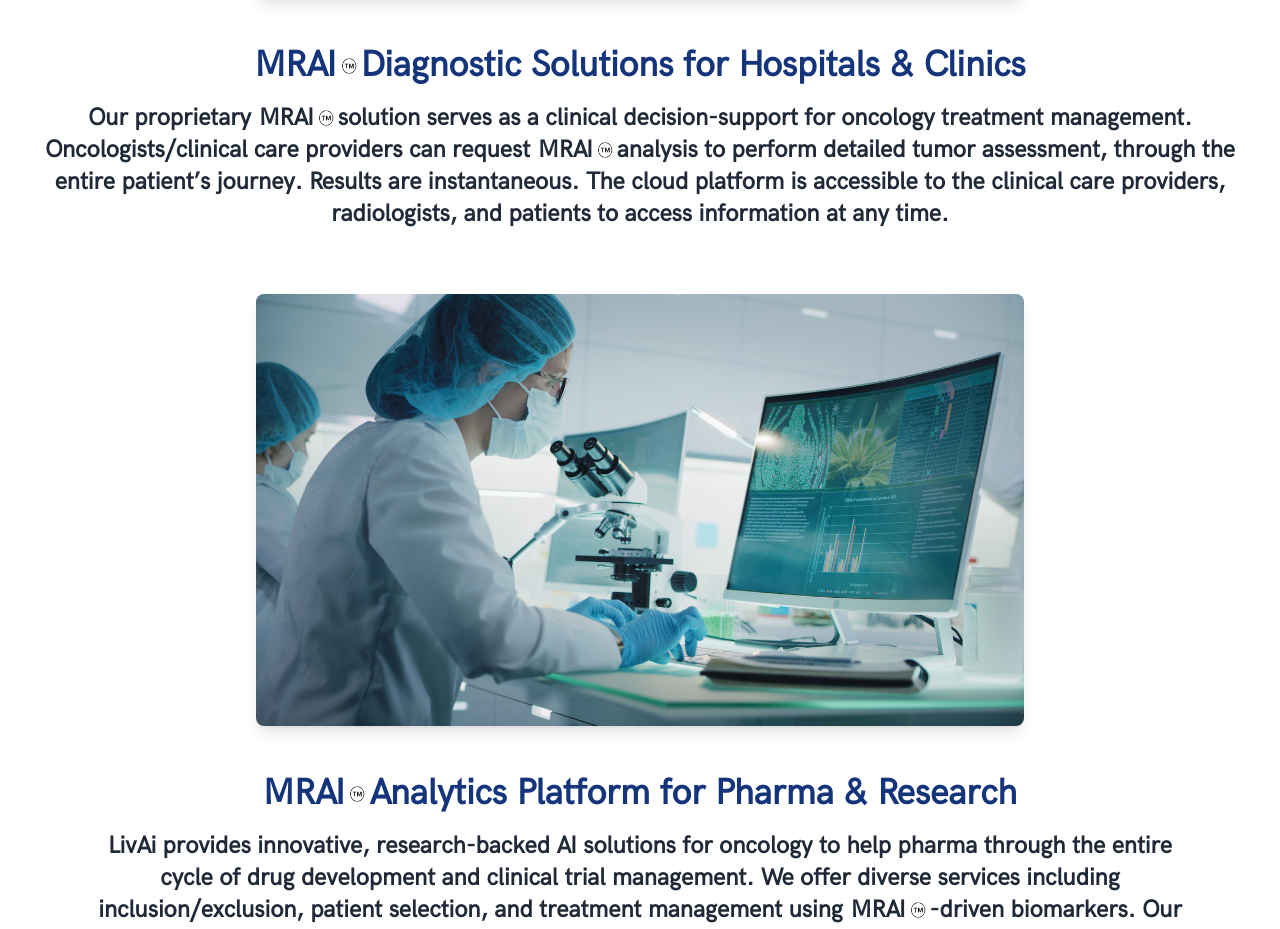
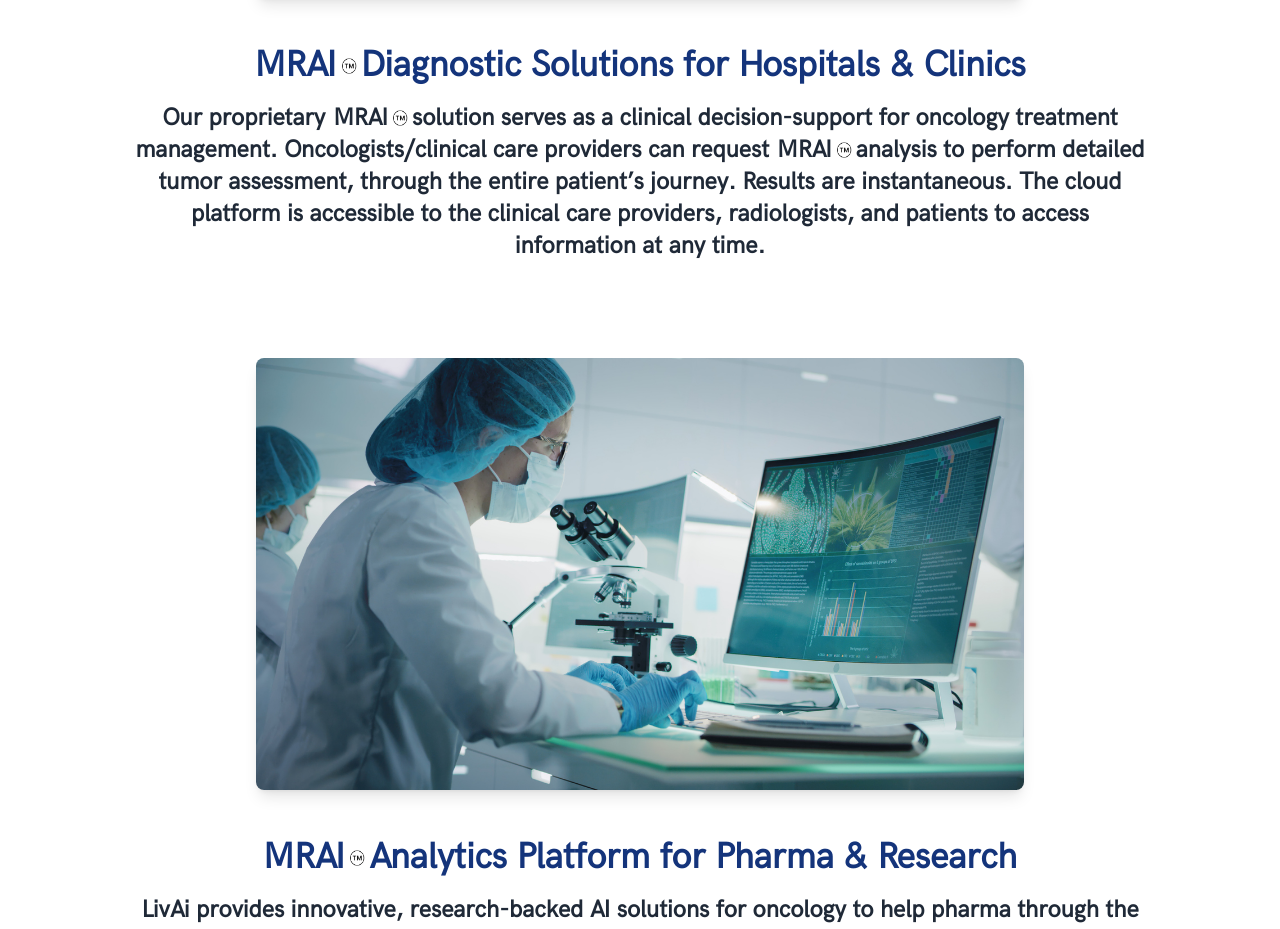
Before and after one commit to ChristopherCarlton/LivAi, a Next.js app: page /products in a window 1280 px wide. Shown: the part 1019-1948 px from the top of the page. Built offline with nearby package versions, Linux system fonts and the light colour scheme.

Commit message:
final changes

```diff
--- a/src/app/page.tsx
+++ b/src/app/page.tsx
@@ -98,25 +98,38 @@
             />
           </h2>
         </div>
-        <div className="grid grid-cols-1 md:grid-cols-2 gap-8 items-center">
+
+
+        <div className="grid grid-cols-1 md:grid-cols-5 gap-8 items-center">
+  {/* Image spanning the first two columns */}
+  <div className="col-span-2 flex justify-end md:pr-4">
     <Image
       src="/images/brain.png"
       alt="AI-driven medical imaging platform"
       width={150}
       height={150}
-            className="w-3/4 h-auto mb-8 md:mb-0 rounded-lg mx-auto"
+      className="w-[400px] h-auto rounded-lg"
     />
-          <div className="text-center flex flex-col items-center md:items-start">
-          <p className="text-base sm:text-lg md:text-xl lg:text-2xl mb-8 text-gray-800">
+  </div>
+
+  {/* Text content spanning the next two columns */}
+  <div className="col-span-2 flex flex-col items-center text-center md:text-left">
+    <p className="text-center sm:text-lg md:text-xl lg:text-2xl mb-8 text-gray-800">
       LivAi provides a suite of cloud-based artificial intelligence (AI)-driven software solutions focused on providing improved analysis and deep insights towards diagnosis, prognosis, prediction to drug response, and treatment monitoring in&nbsp;oncology.
     </p>
-            <div className="flex justify-center md:justify-center w-full">
-              <button className="bg-primary text-secondary py-2 px-6 rounded shadow-lg transform hover:scale-105 transition-transform duration-300">
-                <a href="/connect">Request Demo</a>
-              </button>
+    <div className="flex justify-center w-full">
+      <a href="/connect" className="bg-primary text-secondary py-2 px-6 rounded shadow-lg transform hover:scale-105 transition-transform duration-300">
+        Request Demo
+      </a>
     </div>
   </div>
+
+  {/* Empty column for alignment */}
+  <div className="hidden md:block"></div>
 </div>
+
+
+
       </section>
 
       <section id="partners">
@@ -136,3 +149,144 @@
 }
 
 export default Page;
+
+
+
+// "use client";
+// import React, { useEffect, useRef } from "react";
+// import Image from "next/image";
+// import About from "./about/page";
+// import Media from "./media/page";
+// import Partners from "./components/partners";
+
+// function Page() {
+//   const videoRef = useRef<HTMLVideoElement>(null);
+
+//   useEffect(() => {
+//     const handleScroll = () => {
+//       const elements = document.querySelectorAll('.fade-in');
+//       const windowHeight = window.innerHeight;
+//       elements.forEach((element) => {
+//         const positionFromTop = element.getBoundingClientRect().top;
+//         if (positionFromTop - windowHeight <= 0) {
+//           element.classList.add('opacity-95', 'translate-y-0');
+//         }
+//       });
+//     };
+
+//     window.addEventListener('scroll', handleScroll);
+//     handleScroll(); // Trigger once on mount
+
+//     return () => {
+//       window.removeEventListener('scroll', handleScroll);
+//     };
+//   }, []);
+
+//   useEffect(() => {
+//     if (videoRef.current) {
+//       videoRef.current.playbackRate = 0.5; // Set the playback rate to half speed
+//     }
+//   }, []);
+
+//   useEffect(() => {
+//     const hash = window.location.hash;
+//     if (hash) {
+//       const element = document.querySelector(hash);
+//       if (element) {
+//         element.scrollIntoView({ behavior: "smooth" });
+//       }
+//     }
+//   }, []);
+
+//   return (
+//     <div className="bg-secondary text-primary">
+//       <section className="relative overflow-hidden fade-in opacity-0 transition-opacity duration-1000 max-h-[800px]">
+//     <div className="w-full h-auto bg-cover bg-top flex flex-col sm:flex-row">
+//         <div className="relative w-full h-full sm:w-1/2">
+//             <video
+//                 ref={videoRef}
+//                 src="/videos/coverVideoLeft.mp4"
+//                 autoPlay
+//                 loop
+//                 muted
+//                 playsInline
+//                 className="w-full h-full object-cover object-top"
+//                 style={{ maxHeight: '800px', minHeight: '400px' }}
+//             ></video>
+//             {/* Text for mobile screens */}
+//             <div className="flex sm:hidden absolute inset-0 flex-col justify-end items-center text-center pb-8">
+//                 <h1 className="text-3xl text-white pb-8">
+//                     AI-Powered Cancer Diagnostics <br />Using Medical Imaging
+//                 </h1>
+//             </div>
+//         </div>
+//         <video
+//             ref={videoRef}
+//             src="/videos/coverVideoRight.mp4"
+//             autoPlay
+//             loop
+//             muted
+//             playsInline
+//             className="w-full h-full sm:w-1/2 object-cover object-top"
+//             style={{ maxHeight: '800px', minHeight: '400px' }}
+//         ></video>
+//     </div>
+//     {/* Existing div for larger screens */}
+//     <div className="hidden sm:flex absolute inset-0 flex-col justify-end items-center text-center sm:pb-8">
+//         <h1 className="text-3xl sm:text-4xl md:text-5xl lg:text-6xl text-white pb-16">
+//             AI-Powered Cancer Diagnostics <br />Using Medical Imaging
+//         </h1>
+//     </div>
+// </section>
+
+
+
+//       <section className="pb-4 pt-4 px-4 md:px-16 bg-secondary fade-in translate-y-4 transition-opacity duration-1000">
+//         <div className="text-center mb-8">
+//           <h2 className="text-4xl sm:text-5xl md:text-6xl mb-4 text-primary">
+//             Turning MRI into MRAI
+//             <img
+//               src="/images/trademark.png"
+//               alt="Trademark"
+//               className="inline-block ml-2 w-6 h-6"
+//             />
+//           </h2>
+//         </div>
+//         <div className="grid grid-cols-1 md:grid-cols-2 gap-8 items-center">
+//           <Image
+//             src="/images/brain.png"
+//             alt="AI-driven medical imaging platform"
+//             width={150}
+//             height={150}
+//             className="w-3/4 h-auto mb-8 md:mb-0 rounded-lg mx-auto"
+//           />
+//           <div className="text-center flex flex-col items-center md:items-start">
+//           <p className="text-base sm:text-lg md:text-xl lg:text-2xl mb-8 text-gray-800">
+//             LivAi provides a suite of cloud-based artificial intelligence (AI)-driven software solutions focused on providing improved analysis and deep insights towards diagnosis, prognosis, prediction to drug response, and treatment monitoring in&nbsp;oncology.
+//           </p>
+//             <div className="flex justify-center md:justify-center w-full">
+//               <button className="bg-primary text-secondary py-2 px-6 rounded shadow-lg transform hover:scale-105 transition-transform duration-300">
+//                 <a href="/connect">Request Demo</a>
+//               </button>
+//             </div>
+//           </div>
+//         </div>
+//       </section>
+
+//       <section id="partners">
+//         <Partners />
+//       </section>
+
+//       <section id="about">
+//         <About />
+//       </section>
+
+//       <section id="media">
+//         <div className="pt-16"></div>
+//         <Media />
+//       </section>
+//     </div>
+//   );
+// }
+
+// export default Page;
--- a/src/app/products/page.tsx
+++ b/src/app/products/page.tsx
@@ -35,8 +35,8 @@
                 className="object-cover rounded-lg shadow-lg transform hover:scale-105 transition-transform duration-300"
               />
             </div>
-            <div className="w-full h-auto max-w-7xl px-4 md:px-0 mt-8"> {/* Changed to max-w-3xl for wider content */}
-              <h3 className="text-xl sm:text-2xl md:text-4xl font-semibold text-primary mb-4 text-center max-w-full md:max-w-7xl px-4">
+            <div className="w-full h-auto max-w-5xl px-4 md:px-0 mt-8"> {/* Changed to max-w-3xl for wider content */}
+              <h3 className="text-xl sm:text-2xl md:text-4xl font-semibold text-primary mb-4 text-center max-w-full md:max-w-5xl px-4">
                 <span className="inline-flex items-center">
                   MRAI
                   <img
@@ -47,7 +47,7 @@
                 </span>
                 Diagnostic Solutions for Hospitals &amp; Clinics
               </h3>
-              <p className="text-base sm:text-lg md:text-xl lg:text-2xl text-gray-800 text-center mb-8">
+              <p className="text-base sm:text-lg md:text-xl lg:text-2xl text-gray-800 text-center mb-16">
                 Our proprietary
                 <span className="inline-flex items-center ml-2">
                   MRAI
@@ -86,8 +86,8 @@
                 className="object-cover rounded-lg shadow-lg transform hover:scale-105 transition-transform duration-300"
               />
             </div>
-            <div className="w-full h-auto max-w-7xl px-4 md:px-0 mt-8"> {/* Changed to max-w-3xl for wider content */}
-              <h3 className="text-xl sm:text-2xl md:text-4xl font-semibold text-primary mb-4 text-center max-w-full md:max-w-7xl px-4">
+            <div className="w-full h-auto max-w-5xl px-4 md:px-0 mt-8"> {/* Changed to max-w-3xl for wider content */}
+              <h3 className="text-xl sm:text-2xl md:text-4xl font-semibold text-primary mb-4 text-center max-w-full md:max-w-5xl px-4">
                 <span className="inline-flex items-center">
                   MRAI
                   <img
```
Lines whose indentation alone changed are shown as unchanged.
